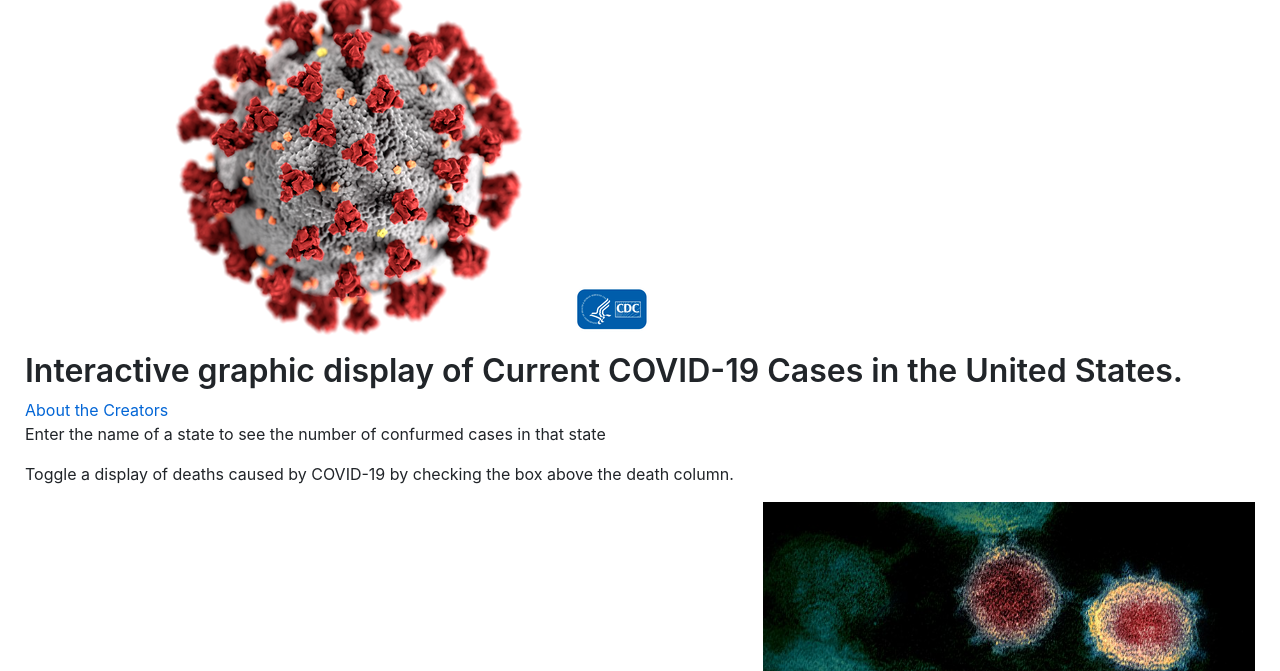
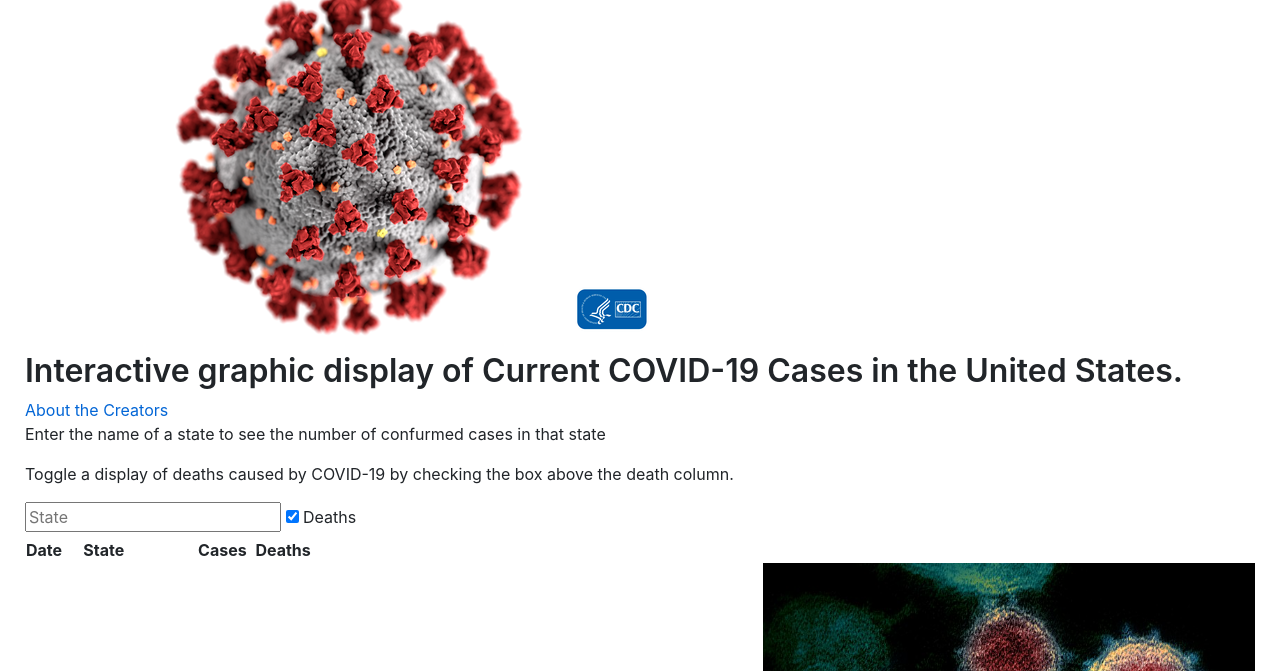
Before and after one commit to info340c-sp20/project-1-LocksleyLK, a website: page index.html in a window 1280 px wide. Shown: the part 86-757 px from the top of the page. Drawn offline with nearby package versions, Linux system fonts and the light colour scheme.

Commit message:
added interactivity and scripts to index

```diff
--- a/index.html
+++ b/index.html
@@ -11,6 +11,12 @@
   <link rel="icon" href="images/covidFavicon.ico">
   <link rel="stylesheet" href="https://stackpath.bootstrapcdn.com/bootstrap/4.5.0/css/bootstrap.min.css" integrity="sha384-9aIt2nRpC12Uk9gS9baDl411NQApFmC26EwAOH8WgZl5MYYxFfc+NcPb1dKGj7Sk" crossorigin="anonymous">
   <link rel="stylesheet" href="css/style.css">
+
+  <script src="https://cdnjs.cloudflare.com/ajax/libs/fetch/2.0.3/fetch.min.js"></script>
+  <script src="https://d3js.org/d3-dsv.v1.min.js"></script>
+  <script src="https://d3js.org/d3-fetch.v1.min.js"></script>
+
+  <script src="interactive.js"></script>
 
 </head>
 
@@ -28,6 +34,24 @@
         <p>Enter the name of a state to see the number of confurmed cases in that state</p>
         <p>Toggle a display of deaths caused by COVID-19 by checking the box above the death column.</p>
 
+
+        <input type="text" id="state" onkeyup="filterState()" placeholder="State">
+
+        <input checked type="checkbox" id="deathCount" onchange="showDeaths()">
+        <label for="deathCount"> Deaths</label>
+
+        <!--  Used w3schools as a reference: -->
+        <!-- https://www.w3schools.com/howto/howto_js_filter_table.asp -->
+        <table id="covidTable">
+        <tr class="header">
+            <th style="width:20%;">Date</th>
+            <th style="width:40%;">State</th>
+            <th style="width:20%;">Cases</th>
+            <th style="width:20%;">Deaths</th>
+        </tr>
+        </table>
+
+
         <img src="images/microscopeVirus.jpg" alt="Microscope Scan of COVID-19 Virus from and American Patient" class="virusScan">
     </main>
 
```
